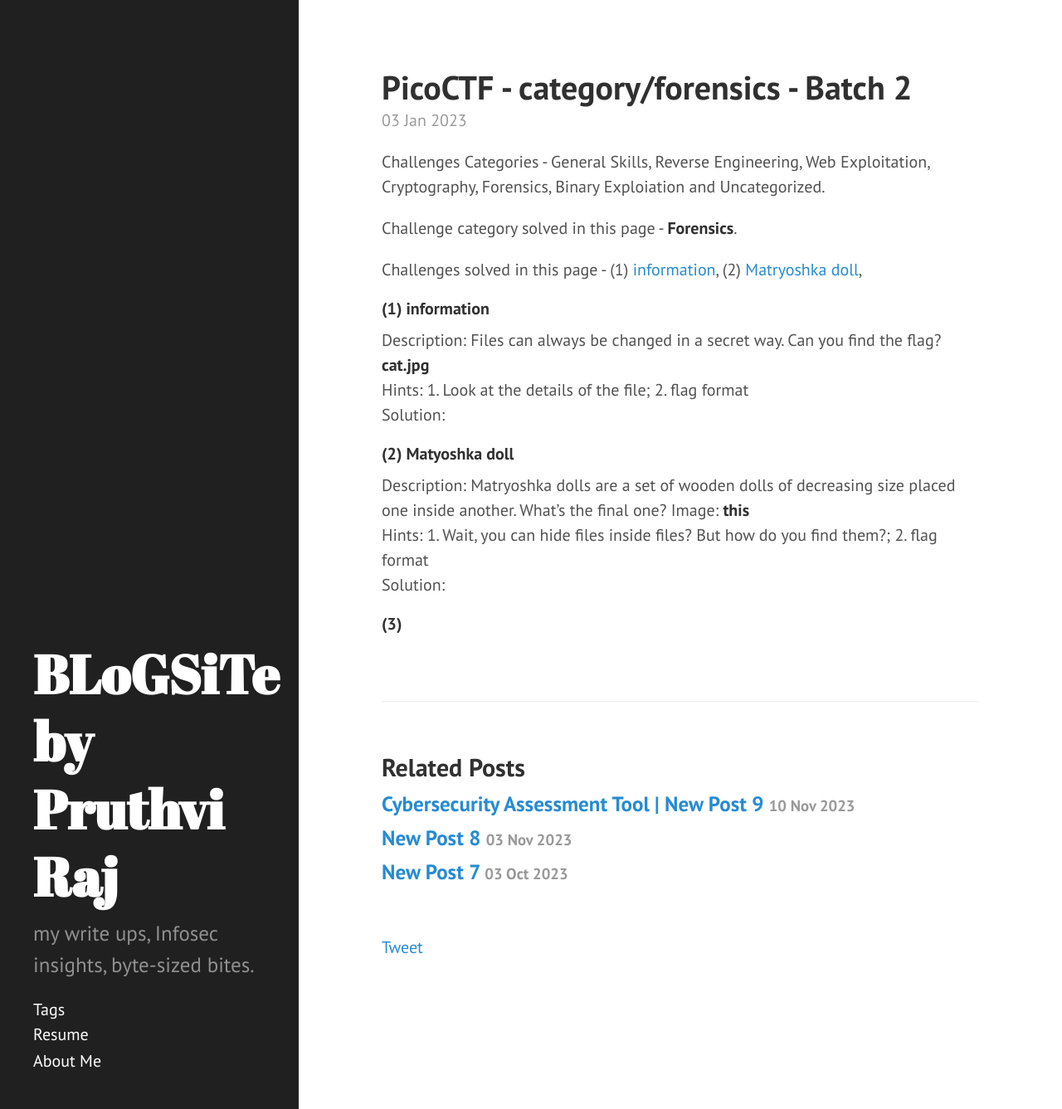
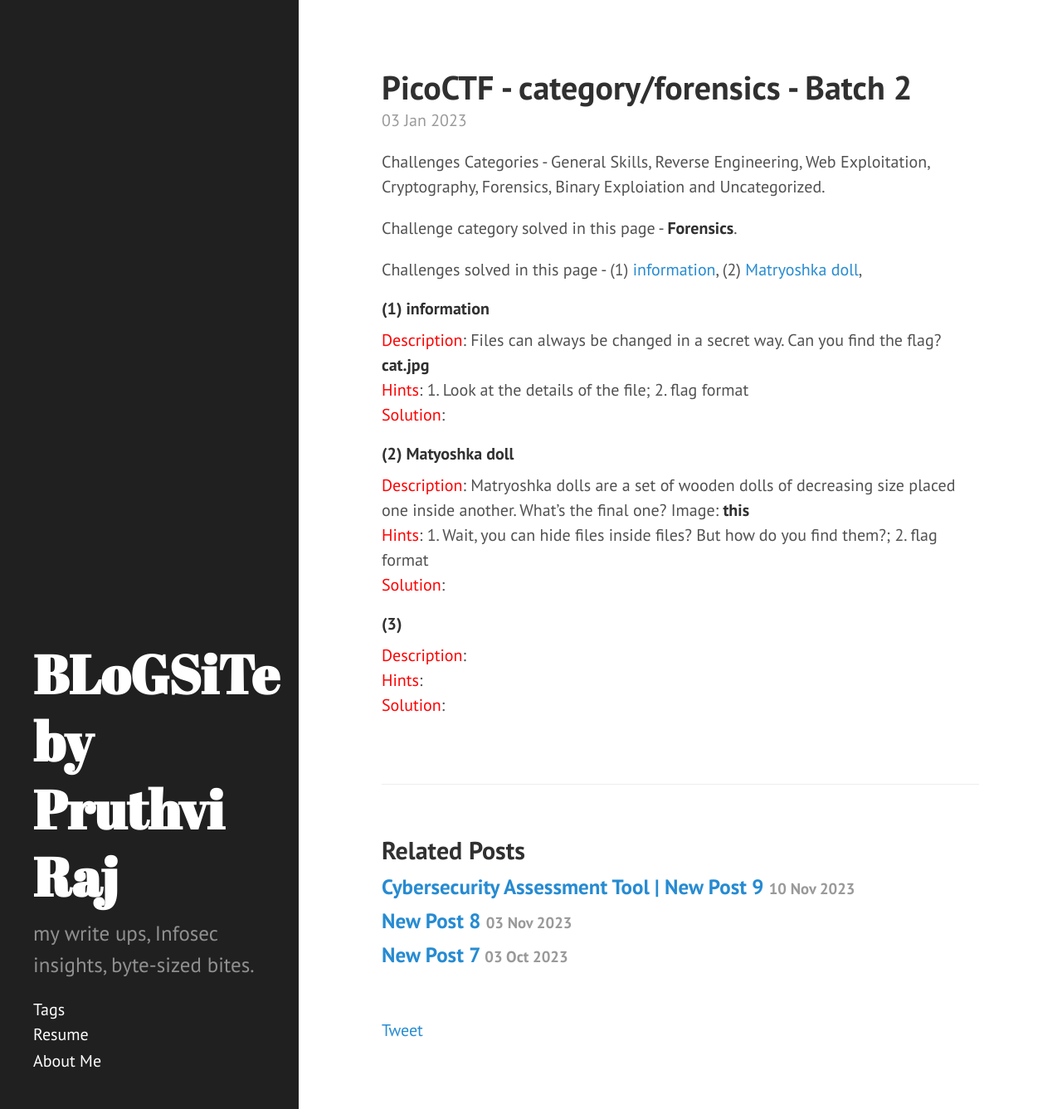
Before and after one commit to pruthviraj133/repo-uno, a Jekyll site: the page built from _posts/2023-01-03-6pico2.md, in a window 1280 px wide and 1337 px high. Shown: the whole window at 83% size. Built offline with Jekyll 4.4.1, drawn with Linux system fonts in a browser that asks for light colours; nearby versions of some CDN libraries; comment, search, counter and statistics services are not loaded.

Commit message:
format edits

```diff
--- a/_posts/2023-01-03-6pico2.md
+++ b/_posts/2023-01-03-6pico2.md
@@ -10,13 +10,16 @@
 Challenges solved in this page - (1) [information](#1-information), (2) [Matryoshka doll](#2-matyoshka-doll),
 
 #### (1) information
-Description: Files can always be changed in a secret way. Can you find the flag? **cat.jpg** \
-Hints: 1. Look at the details of the file; 2. flag format \
-Solution:
+<span style="color: red;">Description</span>: Files can always be changed in a secret way. Can you find the flag? **cat.jpg** \
+<span style="color: red;">Hints</span>: 1. Look at the details of the file; 2. flag format \
+<span style="color: red;">Solution</span>:
 
 #### (2) Matyoshka doll
-Description: Matryoshka dolls are a set of wooden dolls of decreasing size placed one inside another. What's the final one? Image: **this** \
-Hints: 1. Wait, you can hide files inside files? But how do you find them?; 2. flag format \
-Solution:
+<span style="color: red;">Description</span>: Matryoshka dolls are a set of wooden dolls of decreasing size placed one inside another. What's the final one? Image: **this** \
+<span style="color: red;">Hints</span>: 1. Wait, you can hide files inside files? But how do you find them?; 2. flag format \
+<span style="color: red;">Solution</span>:
 
 #### (3)
+<span style="color: red;">Description</span>: \
+<span style="color: red;">Hints</span>: \
+<span style="color: red;">Solution</span>:
```
Also changed, not shown: _posts/2022-04-01-test.md (+1 -1 lines), _posts/2022-06-03-1pico1.md (+19 -16 lines).
